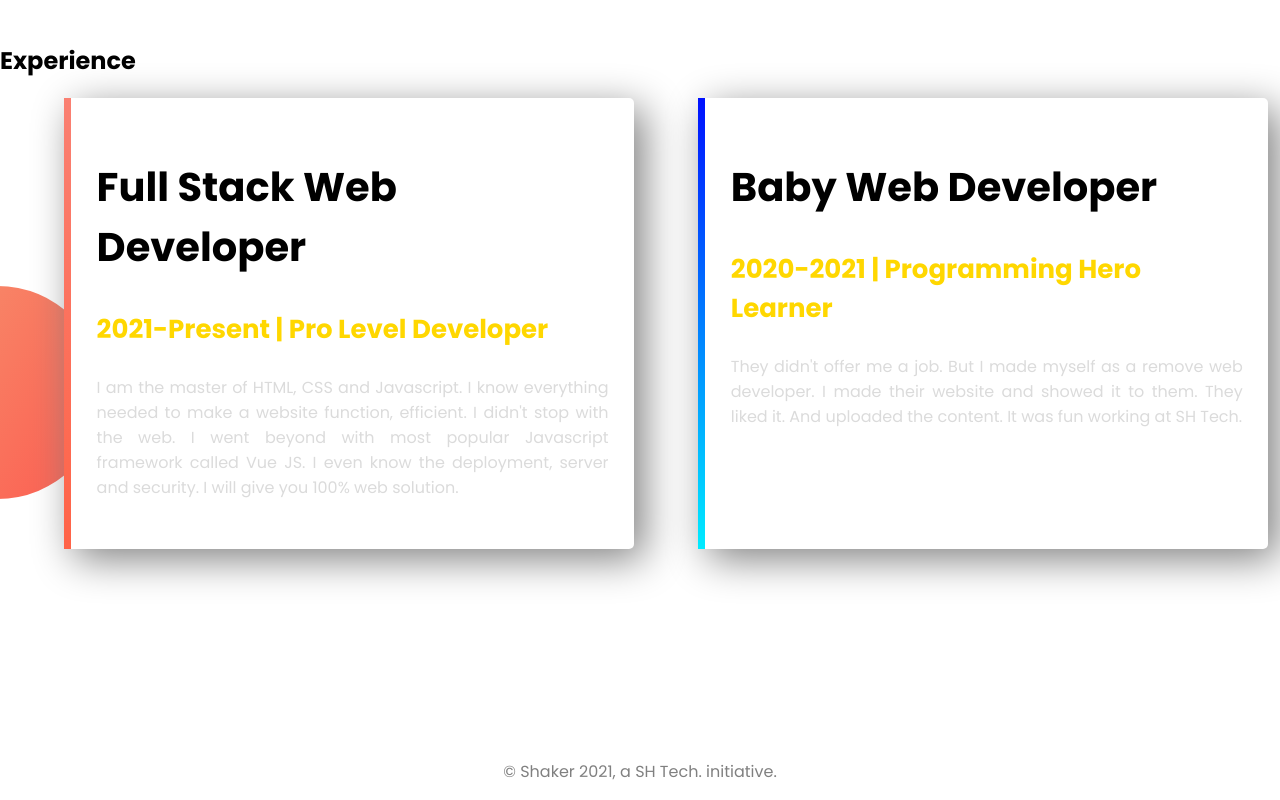
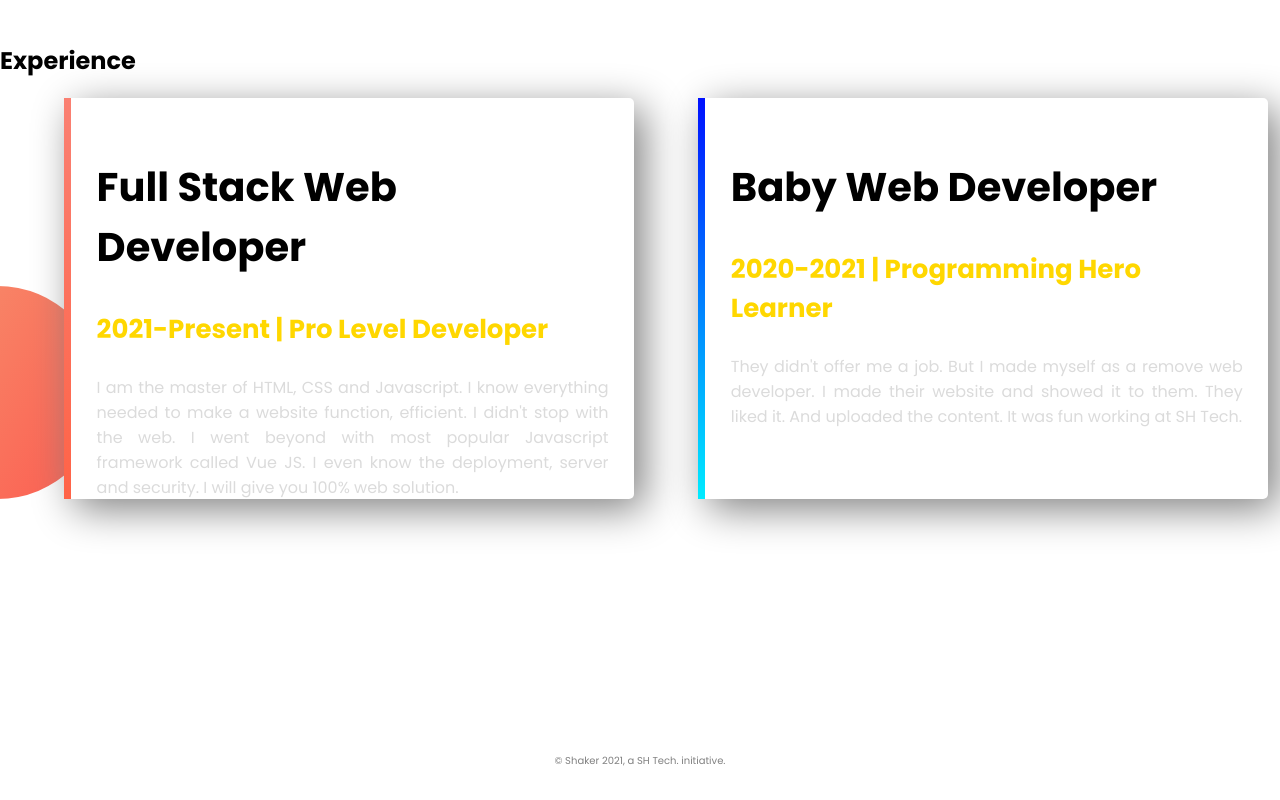
Before and after one commit to programmermohim/web-portfolio, a plain HTML site: page index.html in a window 1280 px wide. Shown: the part 1377-2177 px from the top of the page. After the commit the page ends 2156 px from the top, so only its background shows below. Drawn offline with Linux system fonts and the light colour scheme.

Commit message:
finished

```diff
--- a/style.css
+++ b/style.css
@@ -78,7 +78,7 @@ section{
     -moz-border-radius: 5px;
     -ms-border-radius: 5px;
     -o-border-radius: 5px;
-    height: 80%;
+    height: 70%;
     background: white;
 }
 
@@ -96,4 +96,5 @@ section{
 footer p{
     text-align: center;
     color: gray;
+    font-size: 10px;
 }
```
